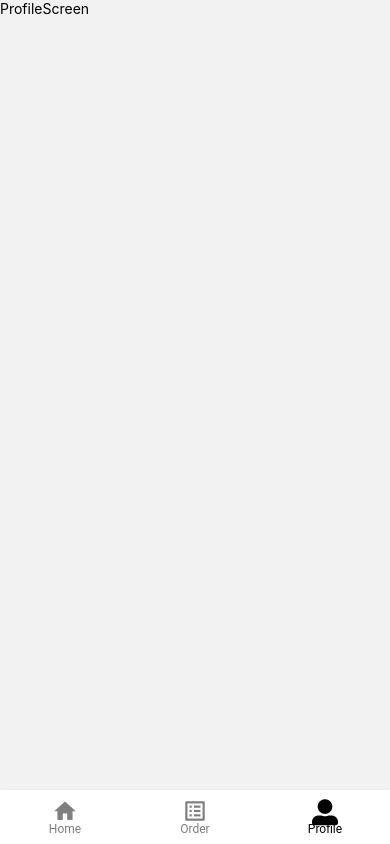
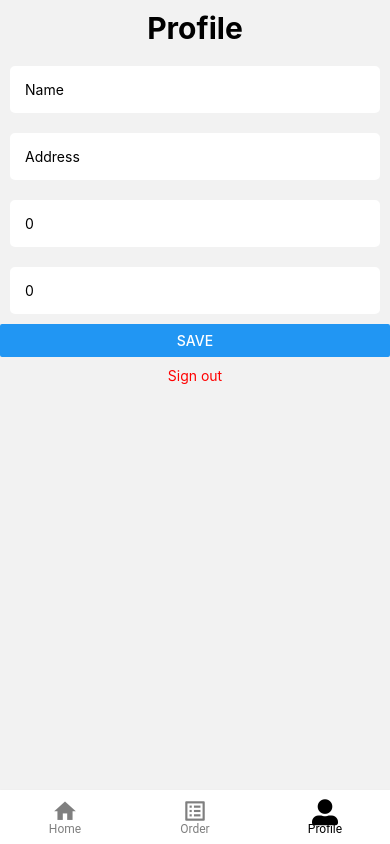
Before and after one commit to natnael-OQP/UberEats-UI, a React Native app: screen /Profile in a window 390 px wide. Built offline with nearby package versions, Linux system fonts and the light colour scheme.

Commit message:
ProfileScreen created

```diff
--- a/src/screen/ProfileScreen.js
+++ b/src/screen/ProfileScreen.js
@@ -1,13 +1,62 @@
-import { StyleSheet, Text, View } from 'react-native'
+import { View, Text, TextInput, StyleSheet, Button, Alert } from 'react-native'
+import React, { useState } from 'react'
+import { useNavigation } from '@react-navigation/native'
+import AppTextInput from '../components/AppTextInput'
 
-const ProfileScreen = () => {
+const Profile = () => {
+    const [name, setName] = useState('')
+    const [address, setAddress] = useState('')
+    const [lat, setLat] = useState('0')
+    const [lng, setLng] = useState('0')
+
+    const navigation = useNavigation()
+
     return (
         <View>
-            <Text>ProfileScreen</Text>
+            <Text style={styles.title}>Profile</Text>
+            <AppTextInput
+                value={name}
+                onChangeText={setName}
+                placeholder="Name"
+            />
+            <AppTextInput
+                value={address}
+                onChangeText={setAddress}
+                placeholder="Address"
+            />
+            <AppTextInput
+                value={lat}
+                onChangeText={setLat}
+                placeholder="Latitude"
+                keyboardType="numeric"
+            />
+            <AppTextInput
+                value={lng}
+                onChangeText={setLng}
+                placeholder="Longitude"
+                keyboardType="numeric"
+            />
+            <Button title="Save" />
+            <Text style={{ textAlign: 'center', color: 'red', margin: 10 }}>
+                Sign out
+            </Text>
         </View>
     )
 }
 
-export default ProfileScreen
+const styles = StyleSheet.create({
+    title: {
+        fontSize: 30,
+        fontWeight: 'bold',
+        textAlign: 'center',
+        margin: 10,
+    },
+    input: {
+        margin: 10,
+        backgroundColor: 'white',
+        padding: 15,
+        borderRadius: 5,
+    },
+})
 
-const styles = StyleSheet.create({})
+export default Profile
```
